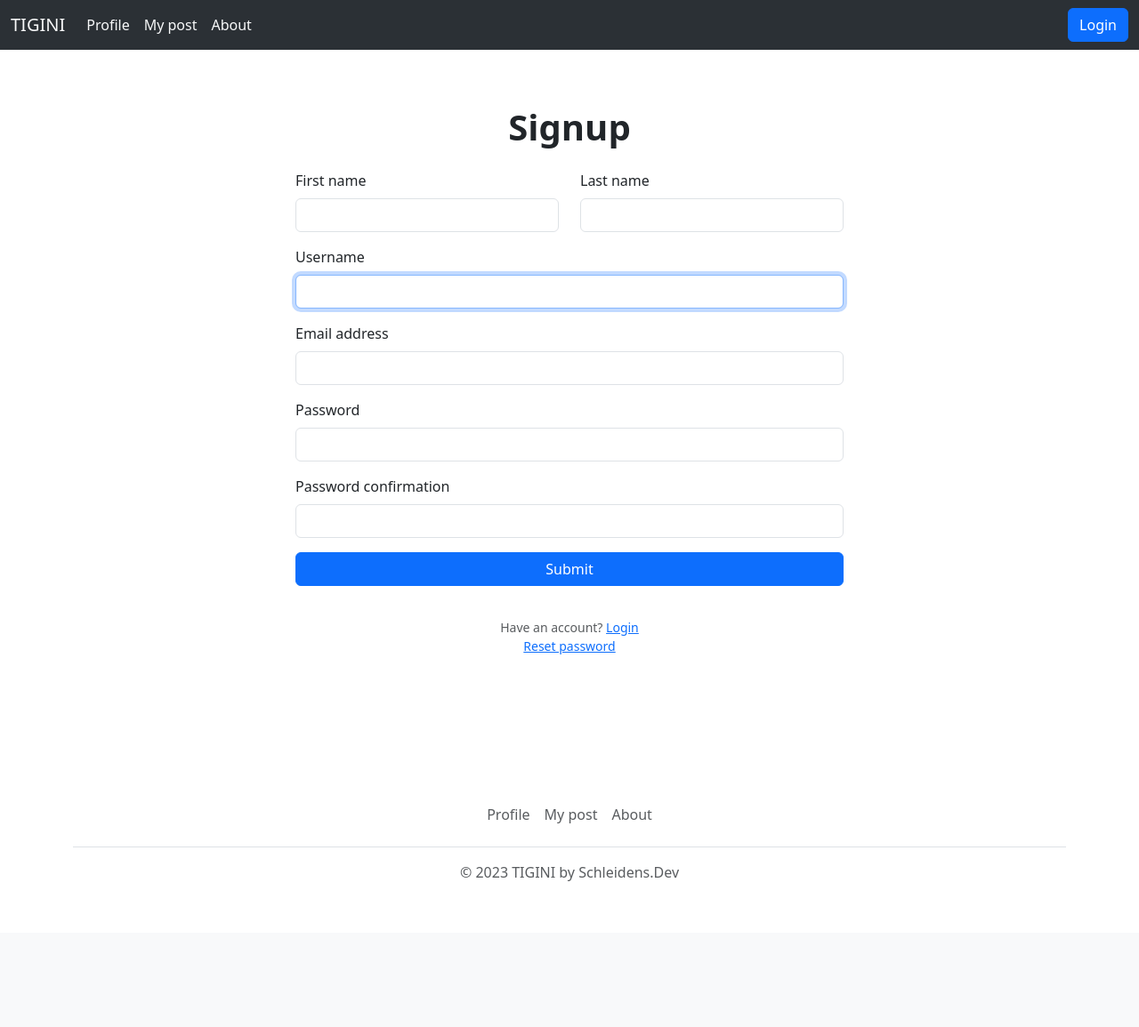
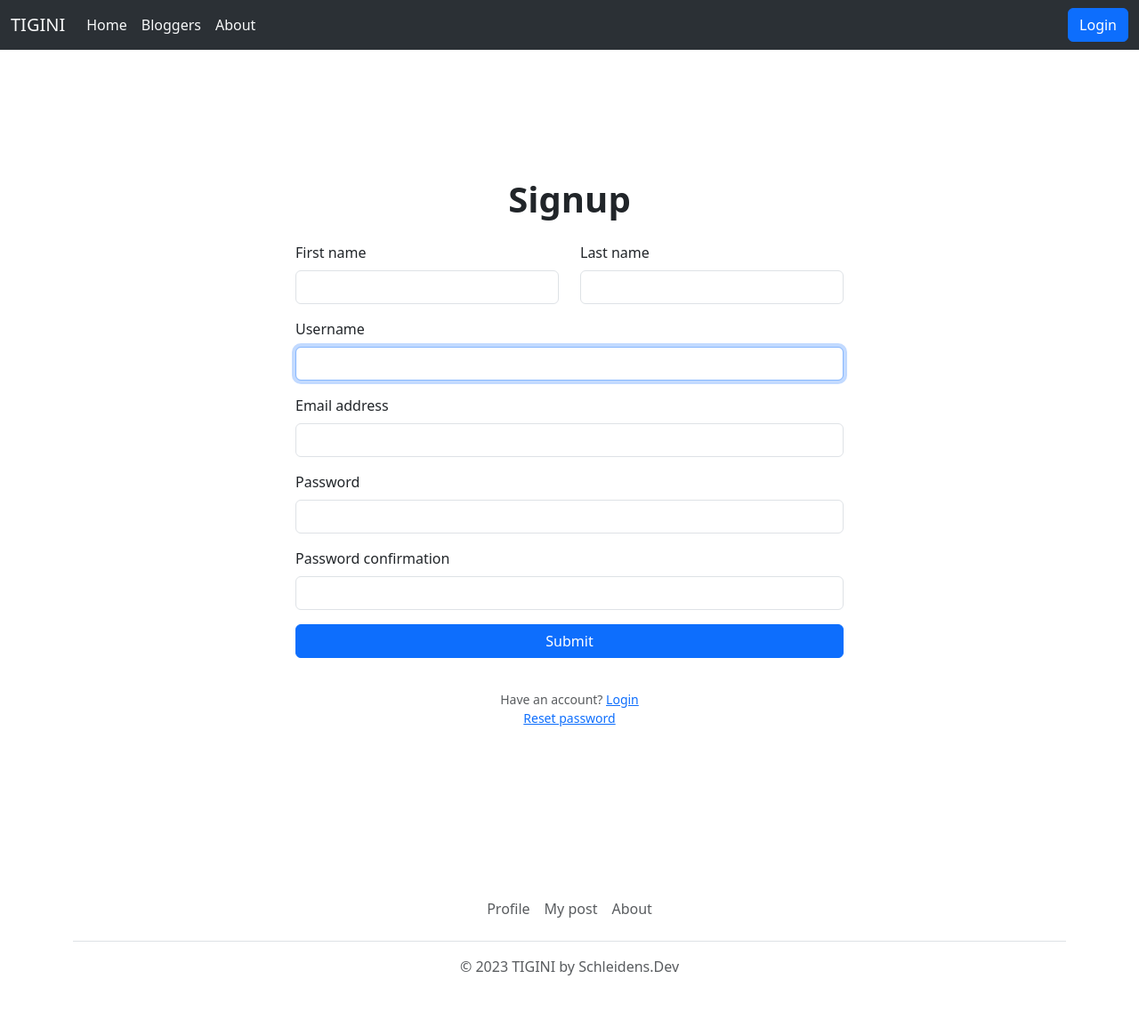
Before and after one commit to Schleidens/tigini, a Django app: page /signup in a window 1280 px wide. Shown: the whole page at 89% size. Before the commit the page ends 991 px from the top, so only its background shows below. Run offline with Django 4.2, Linux system fonts and the light colour scheme; some libraries are stand-ins or nearby versions.

Commit message:
set links in base.html for views

```diff
--- a/templates/base.html
+++ b/templates/base.html
@@ -11,7 +11,7 @@
 
     <nav class="navbar navbar-expand-lg sticky-top bg-dark bg-body-tertiary" data-bs-theme="dark">
         <div class="container-fluid">
-          <a class="navbar-brand text-light" href="#">TIGINI</a>
+          <a class="navbar-brand text-light" href="{% url 'home-page' %}">TIGINI</a>
 
           <button class="navbar-toggler btn btn-outline-light" type="button" data-bs-toggle="collapse" data-bs-target="#navbarSupportedContent" aria-controls="navbarSupportedContent" aria-expanded="false" aria-label="Toggle navigation">
             <i class="fa fa-bars" aria-hidden="true"></i>
@@ -19,10 +19,15 @@
           <div class="collapse navbar-collapse" id="navbarSupportedContent">
             <ul class="navbar-nav me-auto mb-2 mb-lg-0 justify-content-end">
               <li class="nav-item">
-                <a class="nav-link link-light" aria-current="page" href="#">Profile</a>
+                <a class="nav-link link-light" href="{% url 'home-page' %}">Home</a>
               </li>
+              {% if request.user.is_authenticated %}
+                <li class="nav-item">
+                  <a class="nav-link link-light" href="{% url 'profile' %}">Profile</a>
+                </li>
+              {% endif %}
               <li class="nav-item">
-                <a class="nav-link link-light" href="#">My post</a>
+                <a class="nav-link link-light" href="{% url 'all-users' %}">Bloggers</a>
               </li>
               <li class="nav-item">
                 <a class="nav-link link-light" href="#">About</a>
@@ -47,13 +52,13 @@
       </nav>
 
 
-  <div class="vh-100">
+  <div class="pb-5 mb-5">
     {% block content %}
     {% endblock %}
   </div>
 
 
-    <div class="container">
+    <div class="container mt-5 pt-5">
       <footer class="py-3 my-4">
         <ul class="nav justify-content-center border-bottom pb-3 mb-3">
           <li class="nav-item"><a href="#" class="nav-link px-2 text-muted">Profile</a></li>
```
